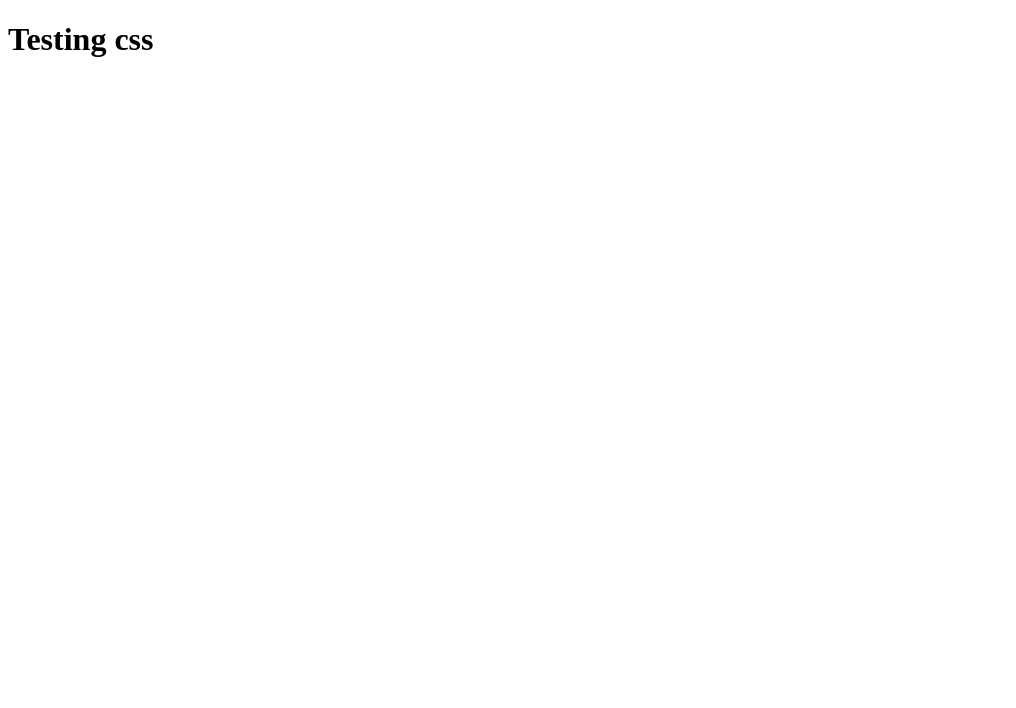
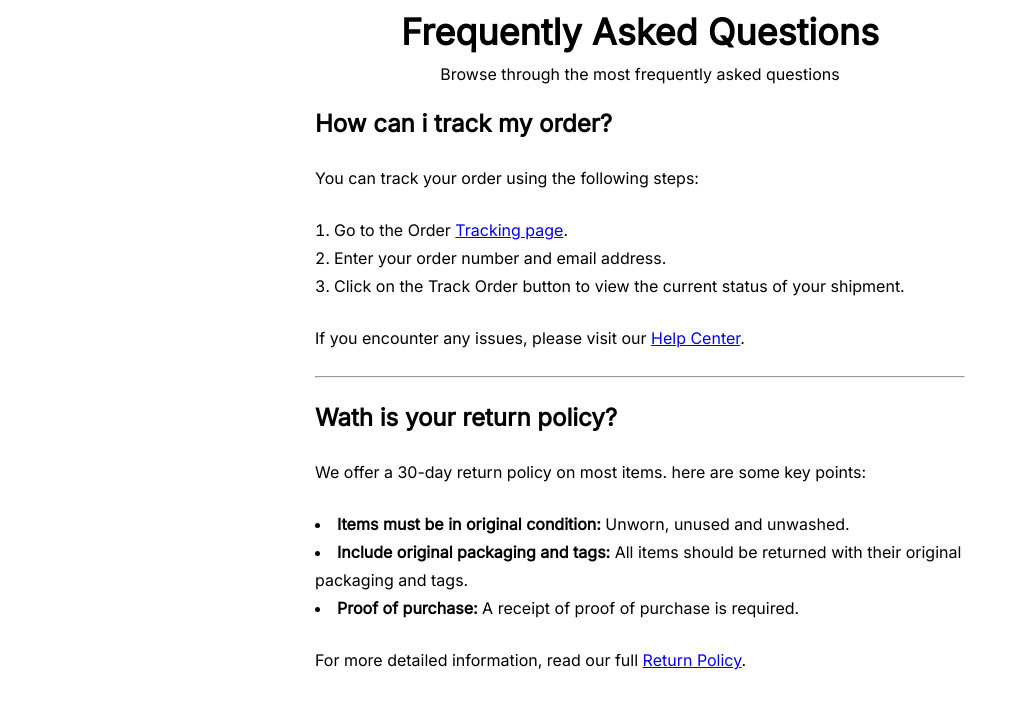
Before and after one commit to TrueThinker/Challenges, a plain HTML site: page index.html in a window 1280 px wide. Shown: the whole page, without its empty margins (0-1016 px from the left). Drawn offline with Linux system fonts and the light colour scheme.

Commit message:
Description & API Create a simple FAQ page to test HTML and CSS syntax and improve your web development skills. Get started with HTML by working with text, links, and lists.
You are required to create a simple FAQ page to test HTML and CSS syntax with provided design.
Goals

The goals of this project are to help you:
    Understand the basics of HTML and CSS syntax
    Learn how to structure and style a web page using HTML and CSS
    Practice creating and formatting text content
    Practice creating and styling headings, paragraphs, and lists
    Practice creating and styling links
    Practice creating and styling a simple FAQ layout

Requirements
You should create a web page that displays frequently asked questions and their corresponding answers. The page should have the following features:
    A heading that describes the purpose of the page (e.g., "Frequently Asked Questions")
    A list of questions, each followed by its corresponding answer
    The links should be clickable and navigatable with the tab key
    The layout should be clean and visually appealing, with appropriate spacing and typography

Tech Stack
For this project, it is recommended to use only HTML and CSS to create the web page. You can use any text editor or integrated development environment (IDE) to write your code. There are no specific requirements for the choice of HTML and CSS frameworks or libraries. It is recommended to use vanilla HTML and CSS for this project, but you can also choose to use popular frameworks like Tailwind CSS if you prefer.

```diff
--- a/index.html
+++ b/index.html
@@ -3,10 +3,61 @@
   <head>
     <meta charset="UTF-8" />
     <meta name="viewport" content="width=device-width, initial-scale=1.0" />
+    <link
+      rel="stylesheet"
+      href="https://fonts.googleapis.com/css?family=Inter"
+    />
     <link rel="stylesheet" type="text/css" href="styles.css" />
     <title>Challenge One</title>
   </head>
-  <body>
-    <h1>Testing css</h1>
+  <body class="min-h-screen py-3">
+    <h1 class="text-center mb-2">Frequently Asked Questions</h1>
+    <p class="text-center">
+      Browse through the most frequently asked questions
+    </p>
+
+    <div
+      class="max-w-content w-custom mx-auto mt-5 flex flex-column gap-y-5"
+    >
+      <h2>How can i track my order?</h2>
+      <p>You can track your order using the following steps:</p>
+      <ol class="flex flex-column gap-y-2">
+        <li>Go to the Order <a href="#">Tracking page</a>.</li>
+        <li>Enter your order number and email address.</li>
+        <li>
+          Click on the Track Order button to view the current status of your
+          shipment.
+        </li>
+      </ol>
+      <p>
+        If you encounter any issues, please visit our
+        <a href="#">Help Center</a>.
+      </p>
+
+      <hr />
+
+      <h2>Wath is your return policy?</h2>
+      <p>
+        We offer a 30-day return policy on most items. here are some key points:
+      </p>
+      <ul class="flex flex-column">
+        <li>
+          <span class="bold">Items must be in original condition:</span> Unworn,
+          unused and unwashed.
+        </li>
+        <li>
+          <span class="bold">Include original packaging and tags:</span> All
+          items should be returned with their original packaging and tags.
+        </li>
+        <li>
+          <span class="bold">Proof of purchase:</span> A receipt of proof of
+          purchase is required.
+        </li>
+      </ul>
+      <p>
+        For more detailed information, read our full
+        <a href="#">Return Policy</a>.
+      </p>
+    </div>
   </body>
 </html>
--- a/styles.css
+++ b/styles.css
@@ -0,0 +1,76 @@
+* {
+  box-sizing: border-box;
+  padding: 0;
+  margin: 0;
+  list-style-position: inside;
+  font-size: 16px;
+  font-weight: 400;
+  line-height: 1.75rem;
+  font-family: "Inter", serif;
+}
+
+.flex {
+  display: flex;
+}
+
+.flex-column {
+  flex-direction: column;
+}
+
+.gap-y-1 {
+  row-gap: 4px;
+}
+
+.gap-y-5 {
+  row-gap: 24px;
+}
+
+h1 {
+  font-size: 36px;
+  font-weight: 600;
+  line-height: 40px;
+}
+
+h2 {
+  font-size: 24px;
+  font-weight: 600;
+  line-height: 32px;
+}
+
+.bold {
+  font-weight: 600;
+}
+
+.mx-auto {
+  margin-left: auto;
+  margin-right: auto;
+}
+
+.mb-2 {
+  margin-bottom: 8px;
+}
+
+.mt-5 {
+    margin-top: 20px;
+}
+
+.py-3 {
+  padding-top: 12px;
+  padding-bottom: 12px;
+}
+
+.min-h-screen {
+  min-height: 100vh;
+}
+
+.text-center {
+  text-align: center;
+}
+
+.max-w-content {
+  max-width: fit-content;
+}
+
+.w-custom {
+  max-width: 650px;
+}
```
